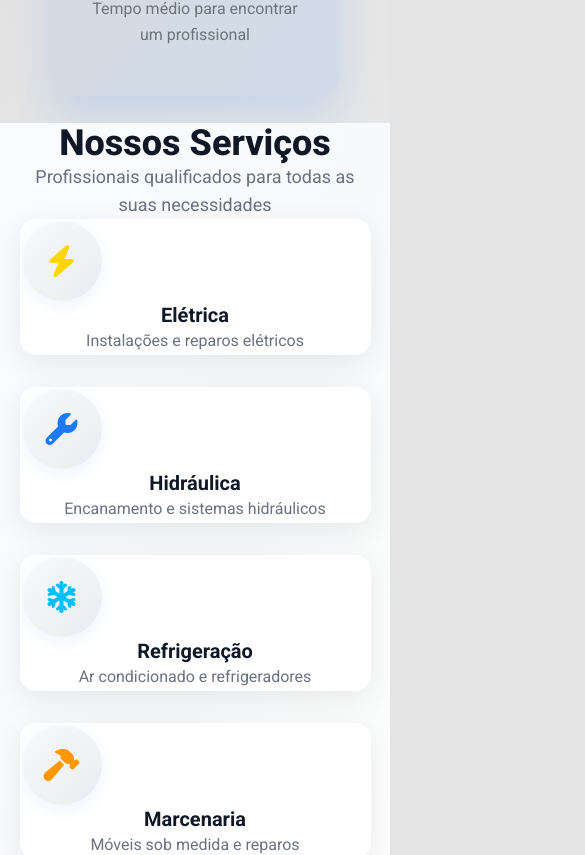
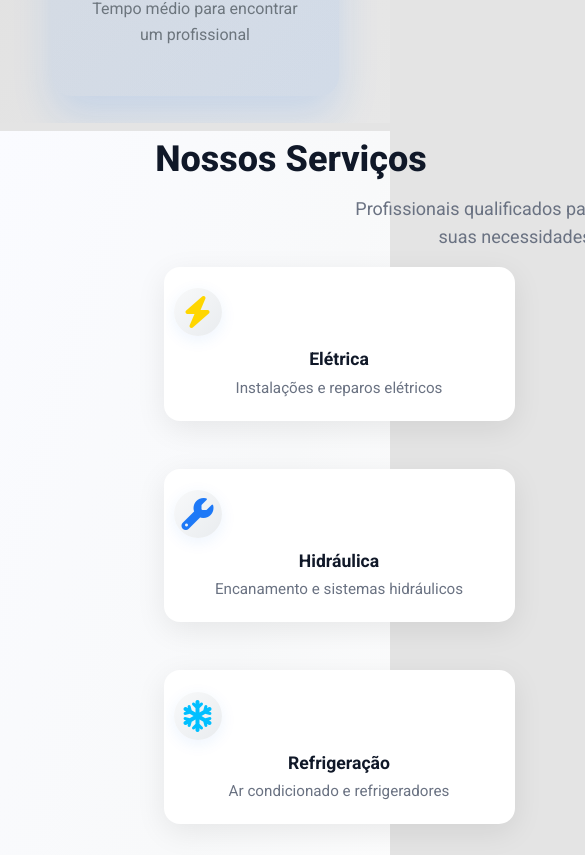
Before and after one commit to Anathyon/M-o-na-roda, a React (Vite) app in the folder mao-na-roda-site/: page / in a window 390 px wide. Shown: the part 2857-3712 px from the top of the page, 585 px wide, since content can reach past the window. Built offline with nearby package versions, Linux system fonts and the light colour scheme; the HTML template or start-up script is replaced by a standard one.

Commit message:
melhorias

```diff
--- a/mao-na-roda-site/src/components/Services_menu.tsx
+++ b/mao-na-roda-site/src/components/Services_menu.tsx
@@ -1,4 +1,4 @@
-import { useState } from "react";
+import { useState, useEffect } from "react";
 
 const services = [
   {
@@ -102,26 +102,40 @@ const services = [
 export default function ServicesMenuGrid() {
   const [modal, setModal] = useState<null | typeof services[0]>(null);
 
+
+  useEffect(() => {
+    if (modal) {
+      document.body.style.overflow = "hidden";
+    } else {
+      document.body.style.overflow = "";
+    }
+    return () => {
+      document.body.style.overflow = "";
+    };
+  }, [modal]);
+
   return (
     <>
       <section
         id="servicos"
-        className="py-32 bg-gradient-to-br from-[#fafbff] via-[#f8f9fa] to-white relative top-[6rem] gap-14"
+        className="bg-gradient-to-br from-[#fafbff] via-[#f8f9fa] to-white relative top-[6rem] gap-14"
+        style={{ margin: "2% 0" }}
       >
-        <div className="w-full mx-auto" style={{ maxWidth: "75rem", padding: "0 5%" }}>
+        <div className="w-full mx-auto" style={{ maxWidth: "75rem", padding: "2% 5%" }}>
           <div className="text-center mb-10">
-            <h2 className="text-4xl font-extrabold text-gray-900 mb-2">Nossos Serviços</h2>
-            <p className="text-lg text-gray-500 max-w-xl mx-auto">
+            <h2 className="text-4xl font-extrabold text-gray-900 mb-2 relative left-24">Nossos Serviços</h2>
+            <p className="text-lg text-gray-500 max-w-xl mx-auto relative left-80" style={{ padding: "1rem 0" }} >
               Profissionais qualificados para todas as suas necessidades
             </p>
           </div>
-          <div className="grid grid-cols-1 sm:grid-cols-2 md:grid-cols-3 gap-8 max-w-4xl mx-auto">
+          <div className="grid grid-cols-1 sm:grid-cols-2 md:grid-cols-3 gap-8 max-w-4xl mx-auto relative left-36">
             {services.map((service) => (
               <button
                 key={service.category}
                 className="service-category-card relative bg-white p-10 rounded-2xl text-center shadow-lg border-2 border-transparent transition-all duration-300 cursor-pointer overflow-hidden group"
                 style={{
                   boxShadow: "0 8px 30px rgba(0,0,0,0.08)",
+                  padding: "1%"
                 }}
                 onClick={() => setModal(service)}
               >
@@ -163,7 +177,11 @@ export default function ServicesMenuGrid() {
                       }
                       .group:hover .service-icon-container i {
                         color: white !important;
+                        background: rgba(255,255,255,0.25);
+                        border-radius: 50%;
+                        padding: 0.3em;
                         transform: scale(1.1);
+                        transition: background 0.3s;
                       }
                       .group:hover h3 {
                         color: ${service.color} !important;
@@ -182,15 +200,16 @@ export default function ServicesMenuGrid() {
           onClick={() => setModal(null)}
         >
           <div
-            className="bg-white rounded-2xl shadow-2xl max-w-[95vw] w-[350px] sm:w-[420px] p-6 relative"
+            className="bg-white rounded-2xl shadow-2xl max-w-[95vw] w-[350px] sm:w-[420px] relative"
             style={{
               boxShadow: "0 8px 32px rgba(30,121,247,0.18)",
               border: `2px solid ${modal.color}`,
+              padding: "1rem"
             }}
             onClick={e => e.stopPropagation()}
           >
             <div className="flex items-center justify-between mb-4">
-              <h2 className="font-bold text-xl text-gray-900">{modal.title}</h2>
+              <h2 className="font-bold text-xl text-gray-900 relative left-[42%]">{modal.title}</h2>
               <button
                 className="text-gray-500 text-xl font-bold"
                 onClick={() => setModal(null)}
@@ -199,9 +218,9 @@ export default function ServicesMenuGrid() {
                 ×
               </button>
             </div>
-            <p className="text-gray-600 mb-4">{modal.desc}</p>
-            <h4 className="font-semibold text-gray-800 mb-2">Serviços Inclusos:</h4>
-            <ul className="mb-6">
+            <p className="text-gray-600 mb-4 flex justify-center">{modal.desc}</p>
+            <h4 className="font-semibold text-gray-800 mb-2 flex justify-center">Serviços Inclusos:</h4>
+            <ul className="flex flex-col items-center" style={{ gap: "0.5rem", paddingBottom:"2%" }}>
               {modal.services.map((item) => (
                 <li
                   key={item}
@@ -219,9 +238,12 @@ export default function ServicesMenuGrid() {
               href="https://play.google.com/store/apps/details?id=digital.inovasoft.maonarodacliente&hl=pt_BR"
               target="_blank"
               rel="noopener noreferrer"
-              className="block w-full text-center bg-[#1E79F7] text-white font-bold py-3 rounded-lg text-base mt-2 transition hover:bg-[#0D6EFD]"
+              className="block w-auto text-center bg-[#1E79F7] text-white font-bold py-3 rounded-lg text-base mt-2 transition hover:bg-[#0D6EFD]"
+              style={{
+                padding: "3% 0"
+              }}
             >
-              <i className="fas fa-mobile-alt mr-2"></i>
+              <i className="fas fa-mobile-alt" style={{marginRight:"2%"}}></i>
               Solicitar Serviço
             </a>
           </div>
--- a/mao-na-roda-site/src/index.css
+++ b/mao-na-roda-site/src/index.css
@@ -114,6 +114,33 @@ body {
   .stats-subtitle {
     font-size: 0.95rem;
   }
+
+   /* SERVICES MENU STYLES */
+   .service-category-card {
+    min-width: 0;
+    max-width: 98vw;
+    padding: 1.2rem 0.5rem !important;
+    font-size: 0.95rem;
+  }
+  .service-icon-container {
+    width: 48px !important;
+    height: 48px !important;
+    font-size: 1.3rem !important;
+    margin-bottom: 0.7rem !important;
+  }
+  .service-category-card h3 {
+    font-size: 1.1rem !important;
+    margin-bottom: 0.3rem !important;
+  }
+  .service-category-card p {
+    font-size: 0.95rem !important;
+  }
+  .service-category-card {
+    margin-bottom: 1rem !important;
+  }
+  .service-category-card:last-child {
+    margin-bottom: 0 !important;
+  }
 }
 
 @media (min-width: 481px) and (max-width: 1024px) {
@@ -200,8 +227,25 @@ body {
   .stats-subtitle {
     font-size: 1rem;
   }
+
+   /* SERVICES MENU STYLES */
+     .service-category-card {
+    min-width: 160px;
+    max-width: 45vw;
+    padding: 1.5rem 1rem !important;
+    font-size: 1rem;
+  }
+  .service-icon-container {
+    width: 64px !important;
+    height: 64px !important;
+    font-size: 1.7rem !important;
+    margin-bottom: 1rem !important;
+  }
+  .service-category-card h3 {
+    font-size: 1.15rem !important;
+    margin-bottom: 0.4rem !important;
+  }
+  .service-category-card p {
+     font-size: 1rem !important;
+  }
 }
-
-@media (min-width: 1025px) {
-
-}
```
Lines whose indentation alone changed are shown as unchanged.
